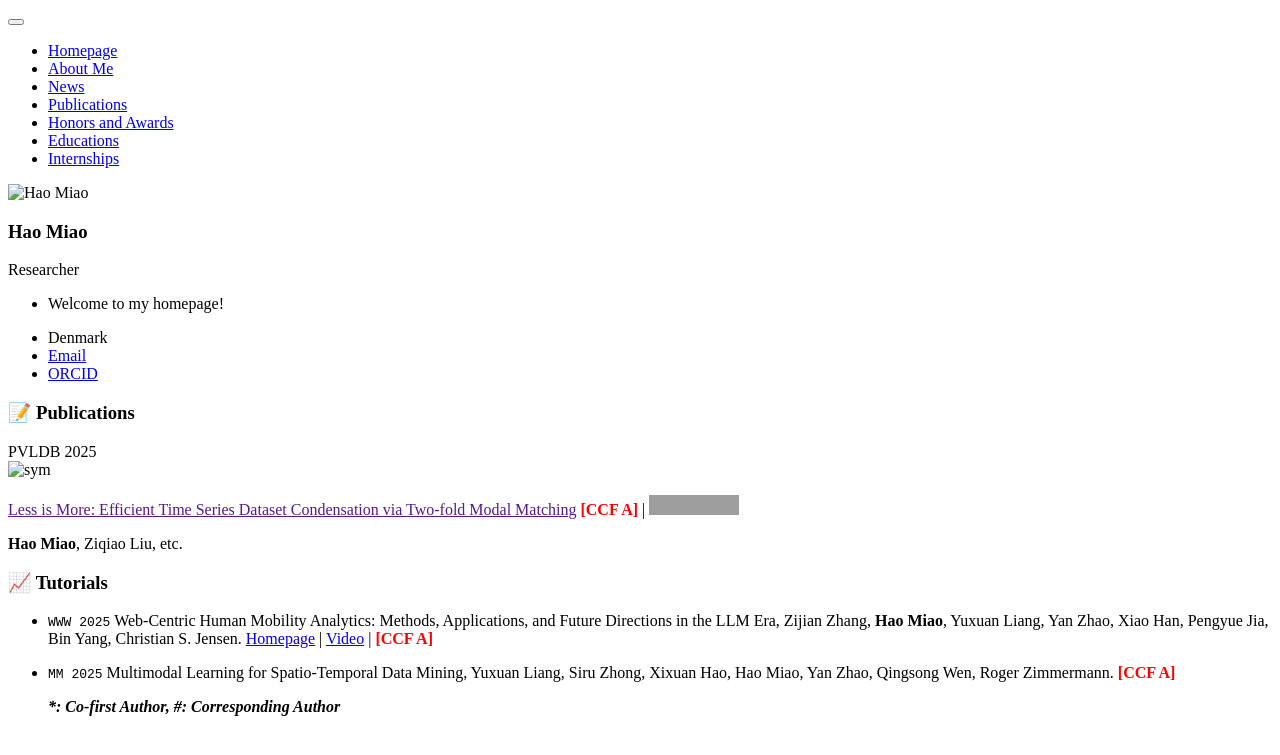
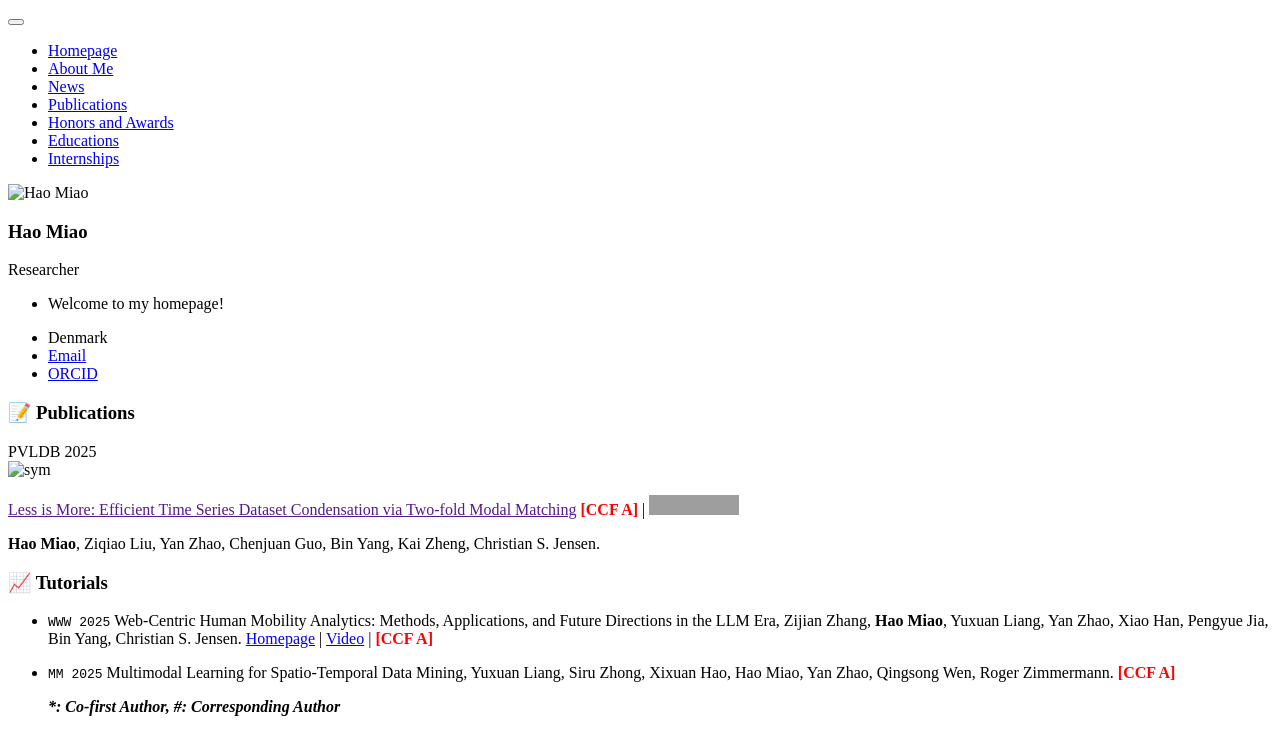
Before and after one commit to MiaoHaoSunny/MiaoHaoSunny.github.io, a Jekyll site: the page built from _pages/includes/pub.md, in a window 1280 px wide. Shown: the top 755 px of the page. Built offline with Jekyll 4.4.1, drawn with Linux system fonts in a browser that asks for light colours; our own code applies the rules of GitHub Pages for plain Markdown files; grey boxes are pictures that could not be loaded.

Commit message:
Update pub.md

```diff
--- a/_pages/includes/pub.md
+++ b/_pages/includes/pub.md
@@ -5,7 +5,7 @@
 
 [Less is More: Efficient Time Series Dataset Condensation via Two-fold Modal Matching]() <b><font color="red">[CCF A]</font></b> \| [![](https://img.shields.io/github/stars/uestc-liuzq/STdistillation?style=social&label=TimeDC Stars)](https://github.com/uestc-liuzq/STdistillation)
 
-**Hao Miao**, Ziqiao Liu, etc.
+**Hao Miao**, Ziqiao Liu, Yan Zhao, Chenjuan Guo, Bin Yang, Kai Zheng, Christian S. Jensen.
 </div>
 </div>
 
```
